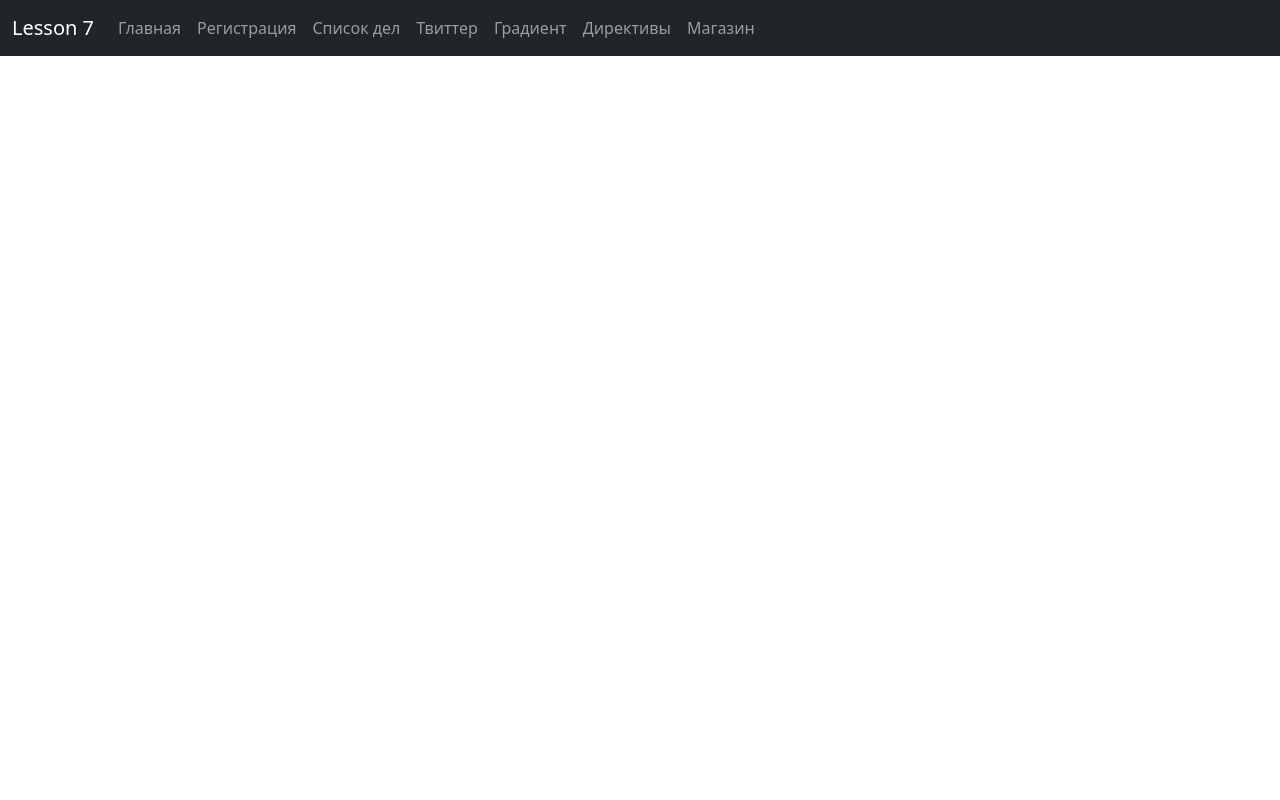
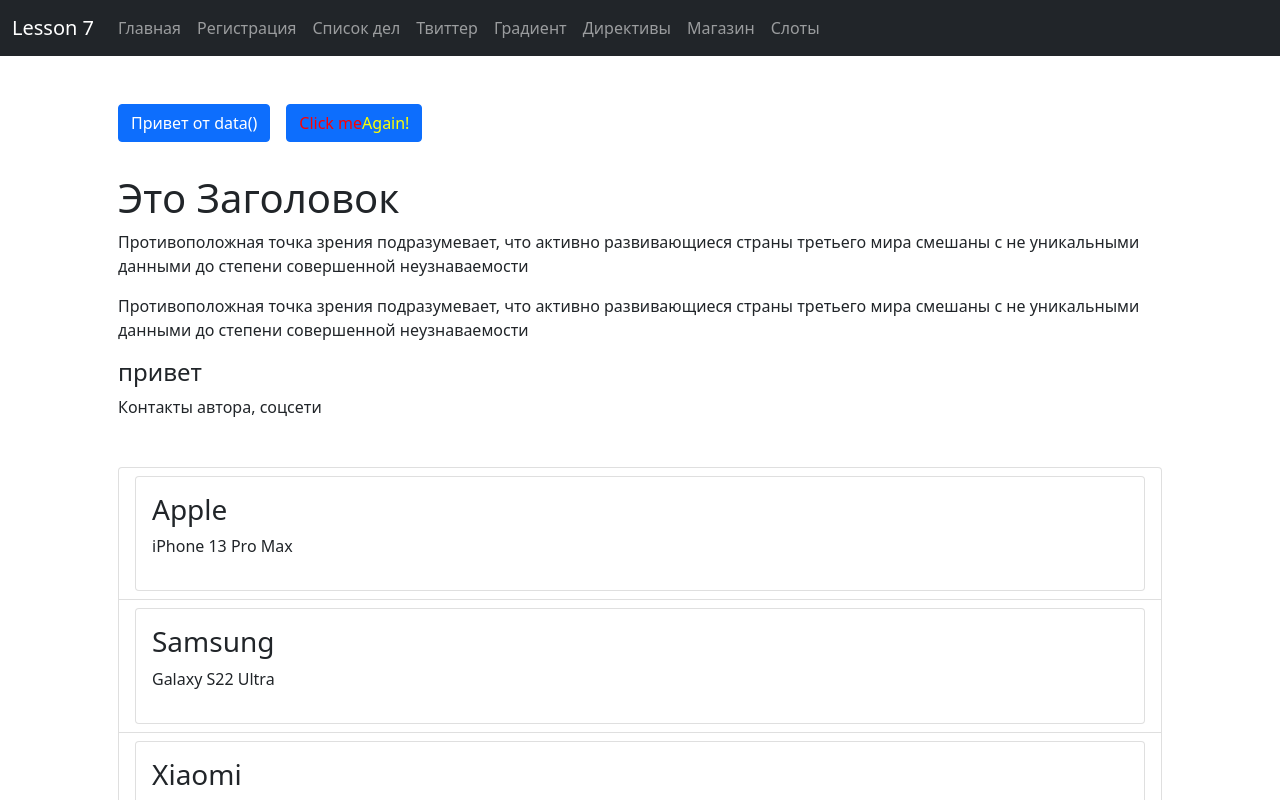
Before and after one commit to aidar-kz/lesson-8, a Vue app: page /slots in a window 1280 px wide. Shown: the top 800 px of the page. Built offline with nearby package versions, Linux system fonts and the light colour scheme; data requests are answered from the project's data file.

Commit message:
Add SlotsView.vue

```diff
--- a/src/components/AppNavbar.vue
+++ b/src/components/AppNavbar.vue
@@ -56,6 +56,10 @@
           name: "Магазин",
           path: "/shop",
         },
+        {
+          name: "Слоты",
+          path: "/slots",
+        },
       ],
     };
   },
--- /dev/null
+++ b/src/components/ArticleComponent.vue
@@ -0,0 +1,29 @@
+<template>
+  <header>
+    <slot name="header" :text="text">
+      <!-- Заголовок -->
+    </slot>
+  </header>
+  <main>
+    <slot>
+      <!-- Текст -->
+    </slot>
+  </main>
+  <footer>
+    <slot name="footer" message="привет">
+      <!-- Инфа об авторе, соцсети -->
+    </slot>
+  </footer>
+</template>
+
+<script>
+export default {
+  data() {
+    return {
+      text: "Какой-то текст",
+    };
+  },
+};
+</script>
+
+<style scoped></style>
--- /dev/null
+++ b/src/components/CustomList.vue
@@ -0,0 +1,24 @@
+<template>
+  <ul class="list-group">
+    <li v-for="item in items" :key="item.id" class="list-group-item">
+      <slot v-bind="item"></slot>
+    </li>
+  </ul>
+</template>
+
+<script>
+export default {
+  data() {
+    return {
+      items: [],
+    };
+  },
+  mounted() {
+    this.shopStore.getItems().then(() => {
+      this.items = this.shopStore.items;
+    });
+  },
+};
+</script>
+
+<style scoped></style>
--- /dev/null
+++ b/src/components/MyButton.vue
@@ -0,0 +1,17 @@
+<template>
+  <button class="btn btn-primary">
+    <slot :text="text">Кнопка</slot>
+  </button>
+</template>
+
+<script>
+export default {
+  data() {
+    return {
+      text: "Привет от data()",
+    };
+  },
+};
+</script>
+
+<style scoped></style>
--- a/src/router/index.js
+++ b/src/router/index.js
@@ -65,6 +65,12 @@
     },
 
     {
+      path: "/slots",
+      name: "slots-view",
+      component: () => import("../views/SlotsView.vue"),
+    },
+
+    {
       path: "/shop",
       name: "shop-layout",
       component: () => import("../views/shop/ShopLayout.vue"),
--- /dev/null
+++ b/src/views/SlotsView.vue
@@ -0,0 +1,55 @@
+<template>
+  <main class="container p-5">
+    <MyButton v-slot="{ text }">{{ text }}</MyButton>
+
+    <MyButton class="ms-3" v-slot="slotProps">
+      <span style="color: red">Click me</span>
+      <span style="color: yellow">Again!</span>
+    </MyButton>
+
+    <div class="py-3"></div>
+
+    <ArticleComponent>
+      <template #header="headerProps">
+        <h1>Это Заголовок</h1>
+      </template>
+
+      <p v-lorem:ru="19">Текст статьи</p>
+      <p v-lorem:ru="19">Текст статьи</p>
+
+      <template #footer="footerProps">
+        <h4>{{ footerProps.message }}</h4>
+        <p>Контакты автора, соцсети</p>
+      </template>
+    </ArticleComponent>
+
+    <div class="py-3"></div>
+
+    <CustomList>
+      <template v-slot="{ brand, model }">
+        <div class="card p-3">
+          <h3>{{ brand }}</h3>
+          <p>{{ model }}</p>
+        </div>
+      </template>
+    </CustomList>
+  </main>
+</template>
+
+<script>
+import MyButton from "@/components/MyButton.vue";
+import ArticleComponent from "@/components/ArticleComponent.vue";
+import CustomList from "@/components/CustomList.vue";
+
+export default {
+  components: { MyButton, ArticleComponent, CustomList },
+  data() {
+    return {
+      text: "Привет!",
+      slotName: "header",
+    };
+  },
+};
+</script>
+
+<style scoped></style>
```
